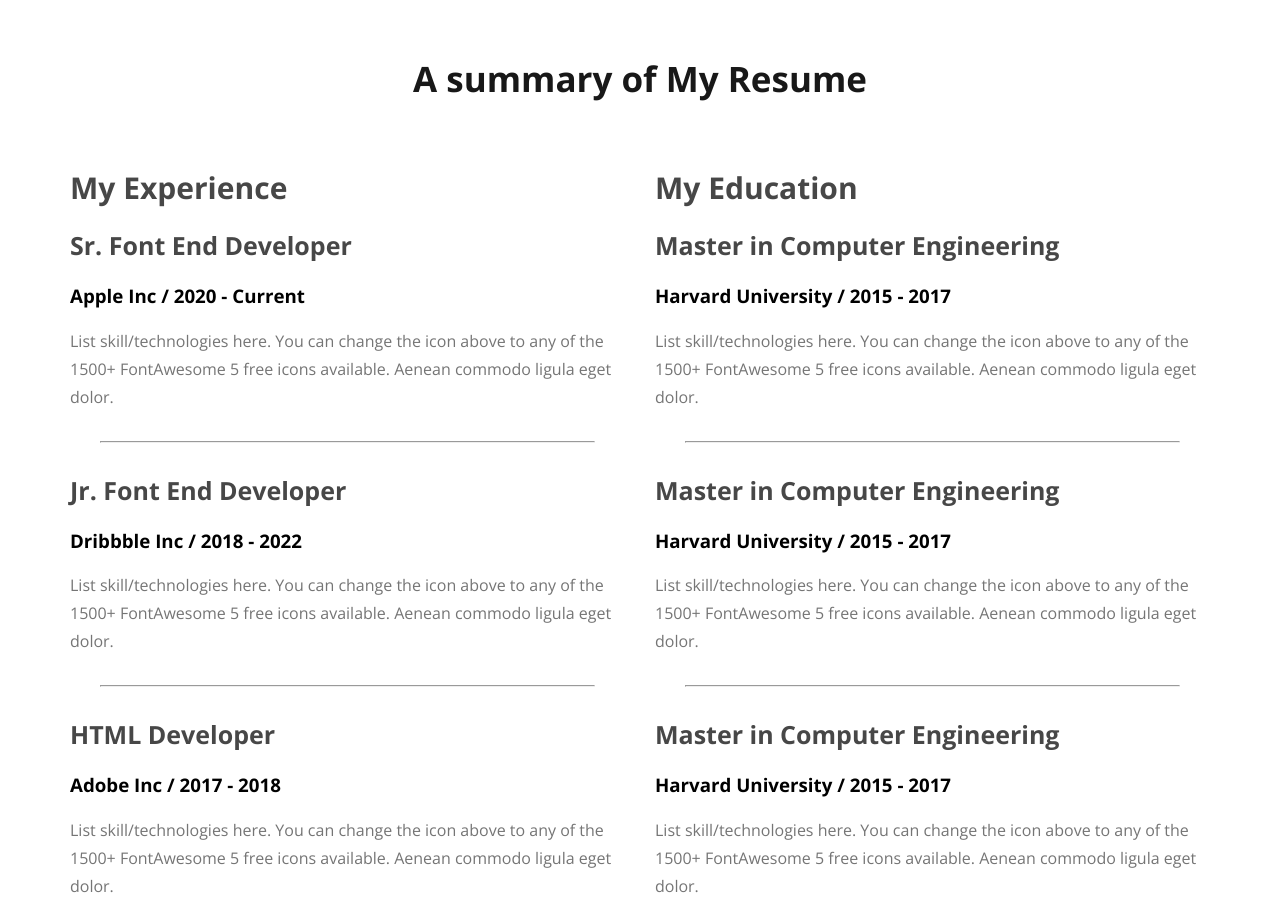
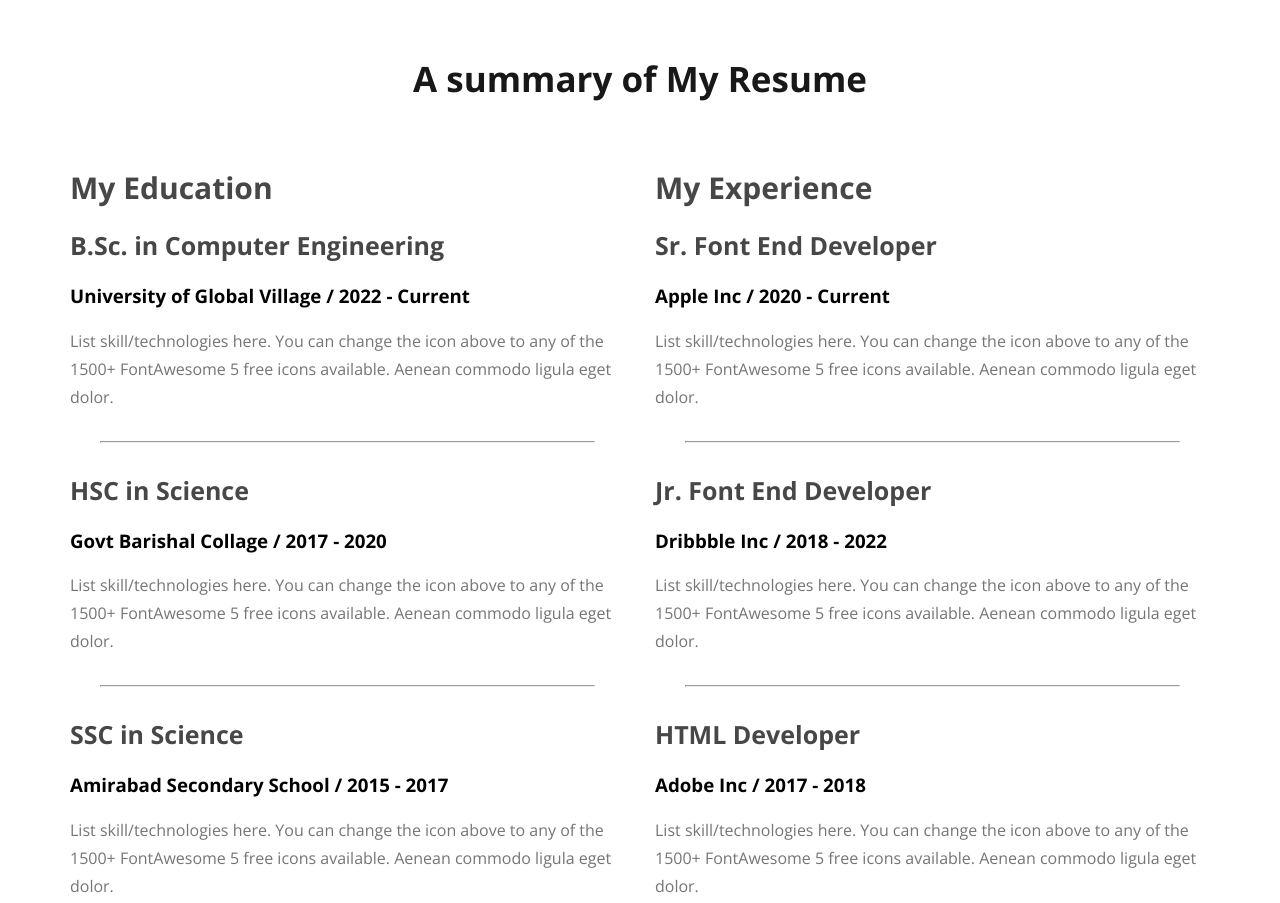
Before and after one commit to HridaySarder/devloper-portfolio, a plain HTML site: page index.html in a window 1280 px wide. Shown: the part 2200-3103 px from the top of the page. Drawn offline with nearby package versions, Linux system fonts and the light colour scheme.

Commit message:
commit the correct information

```diff
--- a/index.html
+++ b/index.html
@@ -115,22 +115,22 @@
        <div class="resume-column">
         <h3 class="resume-column-titel">My Education</h3>
         <div class="resume-item">
-          <h2 class="resume-item-title">Master in Computer Engineering</h2>
-          <h3 class="resume-item-institute">Harvard University / 2015 - 2017</h3>
+          <h2 class="resume-item-title">B.Sc. in Computer Engineering</h2>
+          <h3 class="resume-item-institute">University of Global Village / 2022 - Current</h3>
           <p class="resume-item-description">List skill/technologies here. You can change the icon above
             to any of the 1500+ FontAwesome 5 free icons available. Aenean commodo ligula eget dolor.</p>
         </div>
         <hr>
         <div class="resume-item">
-          <h2 class="resume-item-title">Master in Computer Engineering</h2>
-          <h3 class="resume-item-institute">Harvard University / 2015 - 2017</h3>
+          <h2 class="resume-item-title">HSC in Science</h2>
+          <h3 class="resume-item-institute">Govt Barishal Collage / 2017 - 2020</h3>
           <p class="resume-item-description">List skill/technologies here. You can change the icon above
             to any of the 1500+ FontAwesome 5 free icons available. Aenean commodo ligula eget dolor.</p>
         </div>
         <hr>
         <div class="resume-item">
-          <h2 class="resume-item-title">Master in Computer Engineering</h2>
-          <h3 class="resume-item-institute">Harvard University / 2015 - 2017</h3>
+          <h2 class="resume-item-title">SSC in Science</h2>
+          <h3 class="resume-item-institute">Amirabad Secondary School / 2015 - 2017</h3>
           <p class="resume-item-description">List skill/technologies here. You can change the icon above
             to any of the 1500+ FontAwesome 5 free icons available. Aenean commodo ligula eget dolor.</p>
         </div>
--- a/style.css
+++ b/style.css
@@ -137,6 +137,7 @@ box-shadow: 0px 6px 50px 0px rgba(0, 0, 0, 0.06);
   display: flex;
   justify-content: space-between;
   gap: 30px;
+  flex-direction: row-reverse;
 }
 .resume-item-description{
   color:  #757575;
@@ -173,6 +174,7 @@ margin-bottom: 0px;
  }
  footer{
   display: flex;
+
   /* text-align: center; */
   justify-content: center;
   gap: 100px;
```
